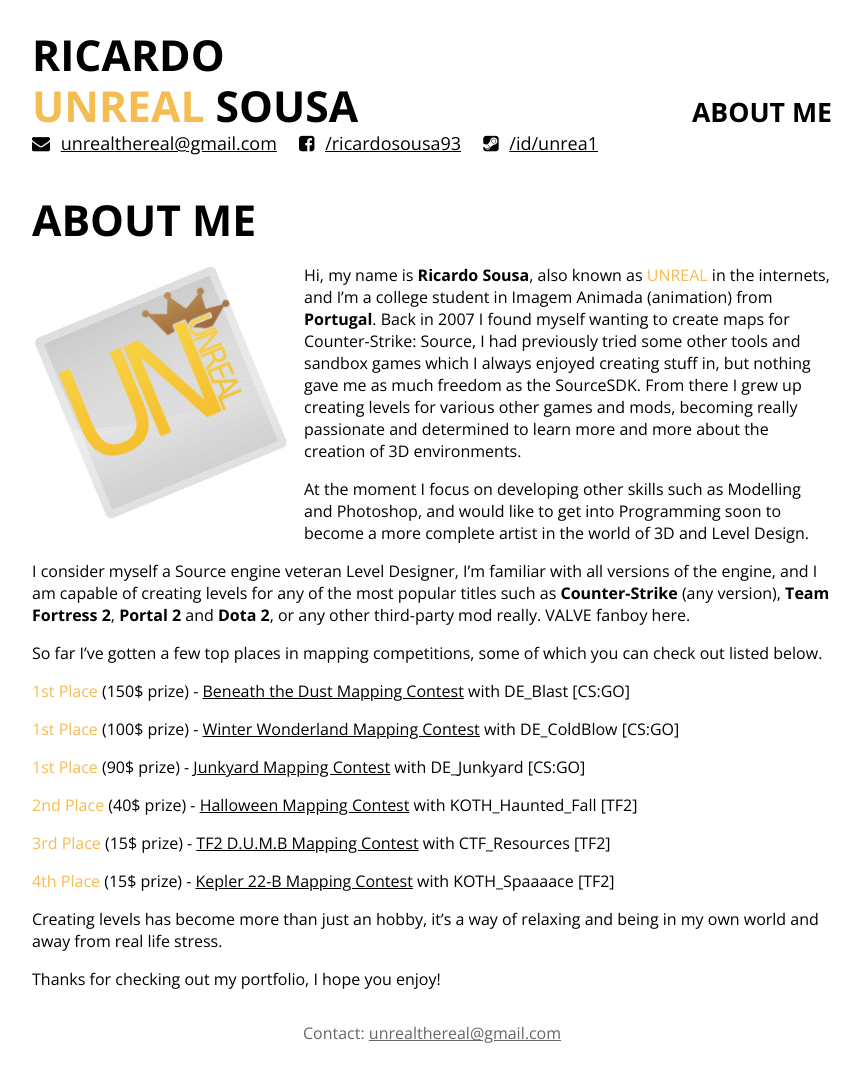
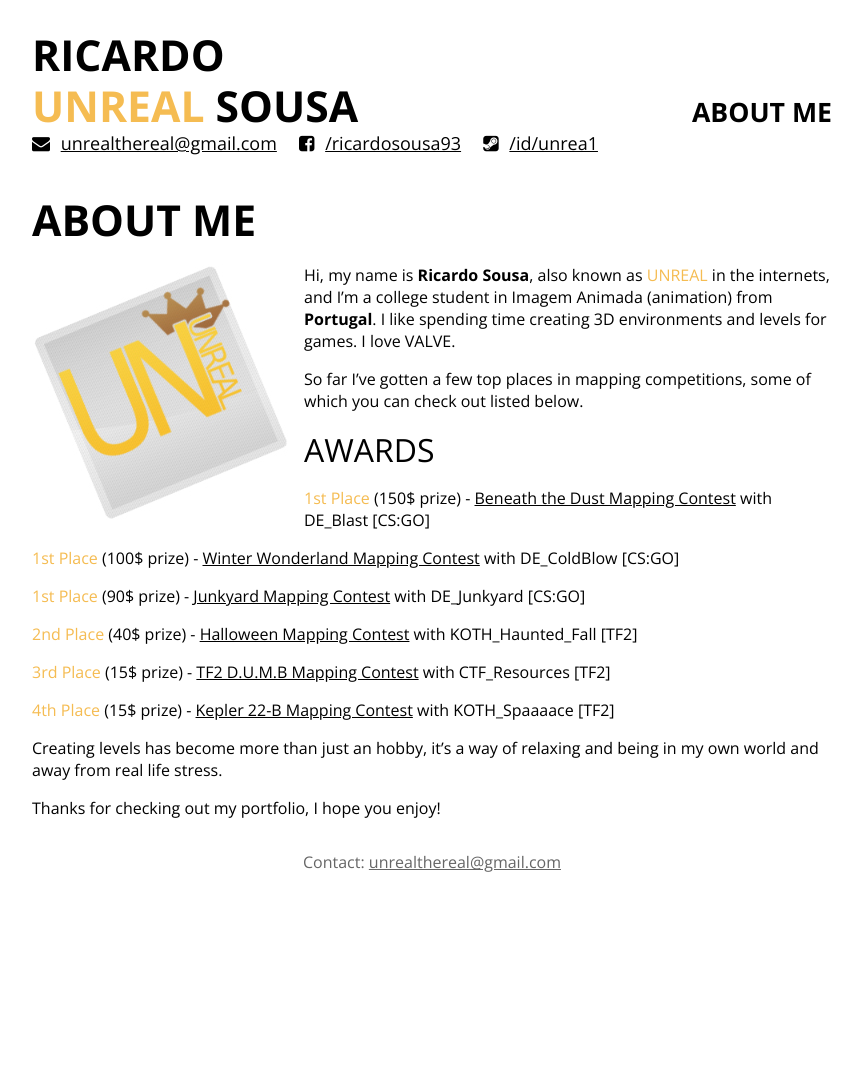
Before and after one commit to THEREALUNREAL/THEREALUNREAL.github.io, a Jekyll site: the page built from about.md, in a window 1280 px wide. Shown: the whole page, without its empty margins (208-1070 px from the left). Built offline with Jekyll 4.4.1, drawn with Linux system fonts in a browser that asks for light colours; nearby versions of some CDN libraries; after the commit the page ends 905 px from its top, so only the background shows below that.

Commit message:
Update about.md

```diff
--- a/about.md
+++ b/about.md
@@ -7,17 +7,12 @@ permalink: /about/
 [![A picture of me](/images/avatar2.jpg)](/images/avatar2.jpg){: .portrait}
 
 
-Hi, my name is **Ricardo Sousa**, also known as _UNREAL_ in the internets, and I'm a college student in Imagem Animada (animation) from **Portugal**. Back in 2007 I found myself wanting to create maps for Counter-Strike: Source, I had previously tried some other tools and sandbox games which I always enjoyed creating stuff in, but nothing gave me as much freedom as the SourceSDK. From there I grew up creating levels for various other games and mods, becoming really passionate and determined to learn more and more about the creation of 3D environments.
+Hi, my name is **Ricardo Sousa**, also known as _UNREAL_ in the internets, and I'm a college student in Imagem Animada (animation) from **Portugal**. I like spending time creating 3D environments and levels for games. I love VALVE.
 
 
+So far I've gotten a few top places in mapping competitions, some of which you can check out listed below.
 
-
-At the moment I focus on developing other skills such as Modelling and Photoshop, and would like to get into Programming soon to become a more complete artist in the world of 3D and Level Design.
-
-
-I consider myself a Source engine veteran Level Designer, I'm familiar with all versions of the engine, and I am capable of creating levels for any of the most popular titles such as **Counter-Strike** (any version), **Team Fortress 2**, **Portal 2** and **Dota 2**, or any other third-party mod really. VALVE fanboy here.
-
-So far I've gotten a few top places in mapping competitions, some of which you can check out listed below.
+<font size="6">AWARDS</font>
 
 _1st Place_ (150$ prize) - <a href="http://gamebanana.com/contests/winners/69">Beneath the Dust Mapping Contest</a> with DE_Blast [CS:GO]
 
```
